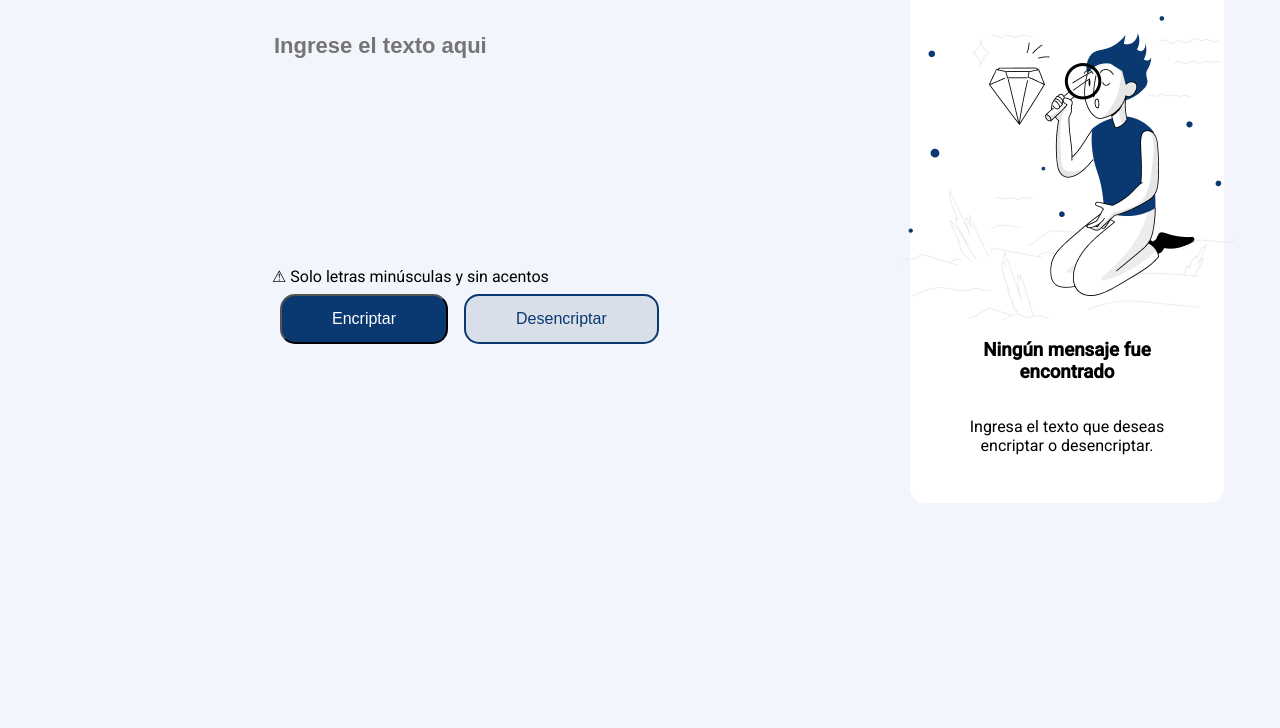
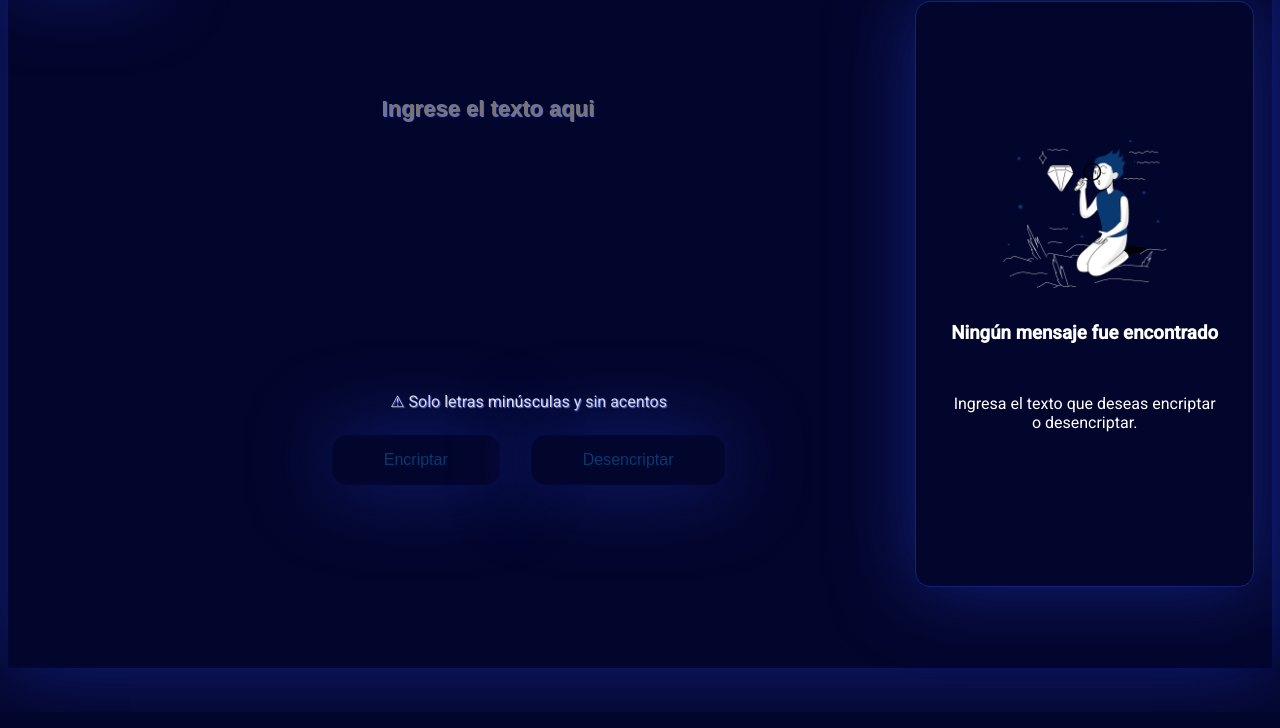
Before and after one commit to JoaquinBaltazarRodriguez/Encriptador-de-texto, a plain HTML site: page index.html in a window 1280 px wide. Shown: the part 88-816 px from the top of the page. Drawn offline with Linux system fonts and the light colour scheme.

Commit message:
proyecto terminado

```diff
--- a/app.js
+++ b/app.js
@@ -41,8 +41,6 @@ function desencriptar (){
     }
 }
 
-
-
 function encriptarTexto(texto) {
 
     const mapaEncriptacion = {
--- a/index.html
+++ b/index.html
@@ -10,7 +10,7 @@
 <link href="https://fonts.googleapis.com/css2?family=Raleway:wght@100&family=Roboto:wght@300;400;500&display=swap" rel="stylesheet">
 </head>
 <body>
-    <div>
+    <div class="container">
         <Img class="logo" src="image/Logo.png"></Img>
         <div class="row">
 
@@ -21,7 +21,7 @@
                     <input type="text" id="tomar" placeholder="Ingrese el texto aqui">
 
                 </div>
-                <div>
+                <div class="advertencia">
                     &#9888; Solo letras minúsculas y sin acentos
                 </div>
                 <div class="botones">
--- a/style.css
+++ b/style.css
@@ -1,28 +1,40 @@
 @import url('https://fonts.googleapis.com/css2?family=Raleway:wght@100&family=Roboto:wght@300;400;500&display=swap');
 
 body{
-    background-color: #f3f5fc;
-    width: 100vw;
-    height: 100vh;
     font-family: 'Roboto', sans-serif;
+    background-color: rgb(3, 6, 44);
+    border: 2px solid rgba(7, 2, 106, 0.1);
+    box-shadow: 0 0 80px rgb(19, 33, 125);
 }
 
 
 input{
     border: none;
-    background-color:#f3f5fc ;
-    color: #0a3871;
+    background-color:transparent ;
+    color: white;
+    text-shadow: 1px 1px 1px rgb(109, 121, 228);
     font-size: 22px;
     font-weight: 700;
-    margin-bottom: 35%;
+    margin-bottom: 85%;
 
 }
 
+container {
+    height: 95vh;
+    display: flex;
+    flex-direction: column;
+    align-items: center;
+    justify-content: center;
+}
+
 .col-70{
-
-    width: 75%;
-    padding: 3em;
+    width: 65%;
+    padding: 2em;
     flex-direction: column;
+    height: 85vh;
+    display: flex;
+    align-items: center;
+    justify-content: center;
 }
 .col-30{
     display: flex;
@@ -30,26 +42,48 @@ input{
     width: 25%;
     align-items: center;
     justify-content: center;
-    background-color:#fff;
+    background-color: rgb(3, 6, 44);
+    border: 1px solid rgb(19, 33, 125);
+    box-shadow: 0 0 80px rgb(19, 33, 125);
     border-radius: 15px;
     padding: 2em;
     text-align: center;
+    height: 65vh;
+    margin: 0 1em 0 0;
+    gap: 15px;
 
 }
 
+.col-30 img {
+    width: 60%;
+}
+
 .logo{
-
-    margin: 1rem 1rem 0;
     float: left;
+    border: solid;
+    padding: 5px;
+    background-color: rgb(3, 6, 44);
+    border: 1px solid rgb(19, 33, 125);
+    box-shadow: 0 0 80px rgb(19, 33, 125);
 }
 
 .row{
     display: flex;
-    padding: 4em;
+    align-items: center;
+    color: white;
+}
+
+.advertencia {
+    margin: 1em;
+    color: white;
+    text-shadow: 1px 1px 1px rgb(109, 121, 228);
+    width: 100%;
+    text-align: center;
 }
 
 .botones {
     display: flex;
+    gap: 15px;
 }
 
 
@@ -63,32 +97,65 @@ input{
     font-weight: 400;
     height: 50px;
     margin: 0.5em;
+    background-color: rgb(3, 6, 44);
+    border: 2px solid rgba(7, 2, 106, 0.1);
+    box-shadow: 0 0 80px rgb(19, 33, 125);
+}
+
+.Desencriptar:hover {
+    background-color: rgb(3, 7, 55);
+    border: 2px solid rgba(10, 4, 116, 0.1);
+    box-shadow: 0 0 80px rgb(22, 38, 139);
+    color: white;
+    transform: scale(1.1);
+    transition: 1s;
+    cursor: pointer;
 }
 .Encriptar{
     background-color: #0a3871;
     padding: 5px 50px;
     border-radius: 15px;
-    color: white;
+    color: #0a3871;
     font-size: medium;
     font-weight: 400;
     height: 50px;
     margin: 0.5em;
+    background-color: rgb(3, 6, 44);
+    border: 2px solid rgba(7, 2, 106, 0.1);
+    box-shadow: 0 0 80px rgb(19, 33, 125);
+    transition: color 0.3s ease;
+}
+
+.Encriptar:hover {
+    background-color: rgb(3, 7, 55);
+    border: 2px solid rgba(10, 4, 116, 0.1);
+    box-shadow: 0 0 80px rgb(22, 38, 139);
+    color: white;
+    transform: scale(1.1);
+    transition: 1s;
+    cursor: pointer;
 }
 
 @media (max-width: 990px) {
     .row {
-        display: block;
+        display: flex;
         padding: 2em;
+        flex-direction: column;
+        align-items: center;
+        justify-content: center;
     }
 
     .col-70 {
-        width: 100%;
         padding: 2em;
     }
 
     .col-30 {
-        width: 100%;
-        padding: 2em;
+        width: 80%;
+        height: auto;
+    }
+
+    .col-30 img {
+        width: 30%;
     }
 
     .logo {
```
Also changed, not shown: image/logoalura.jpg (added).
